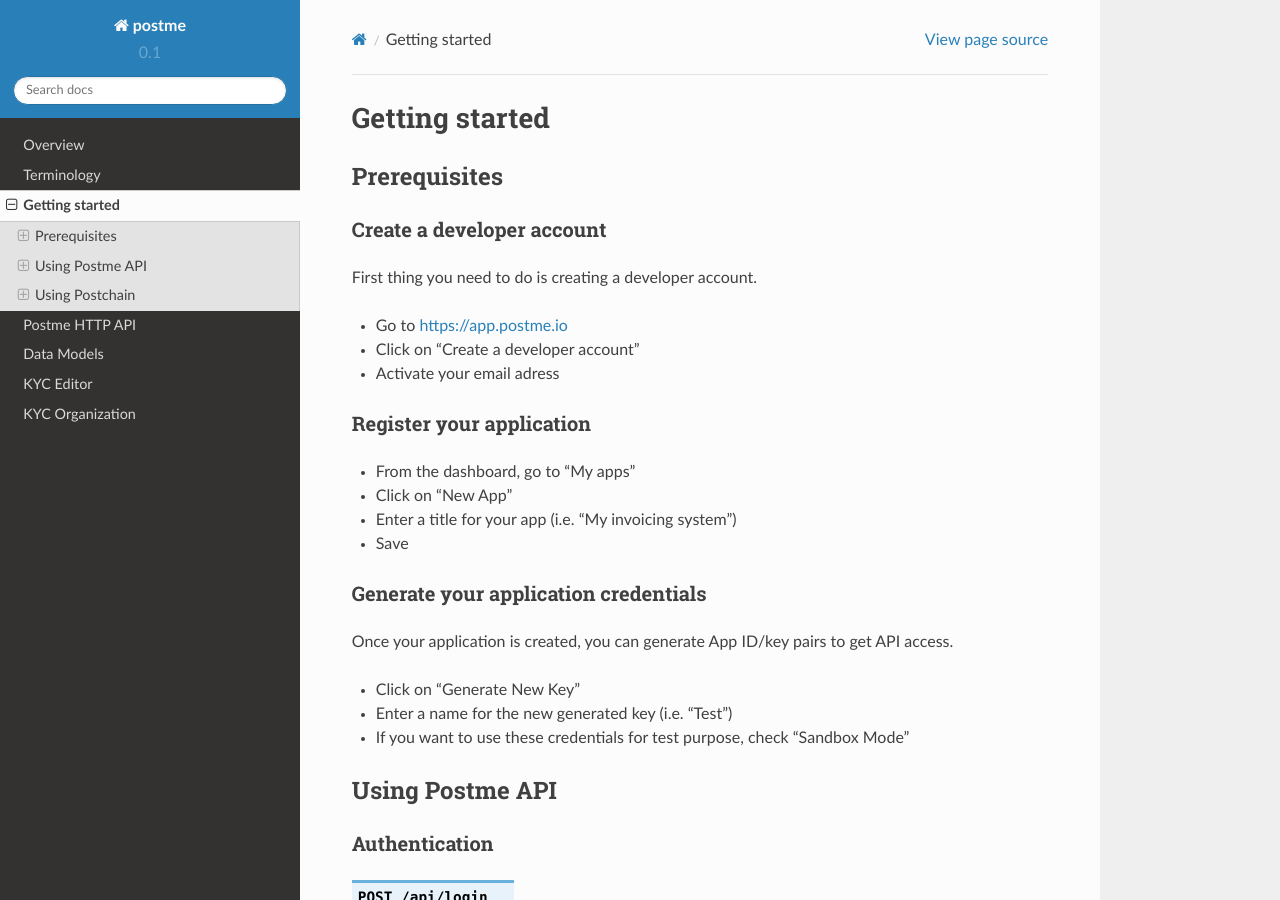
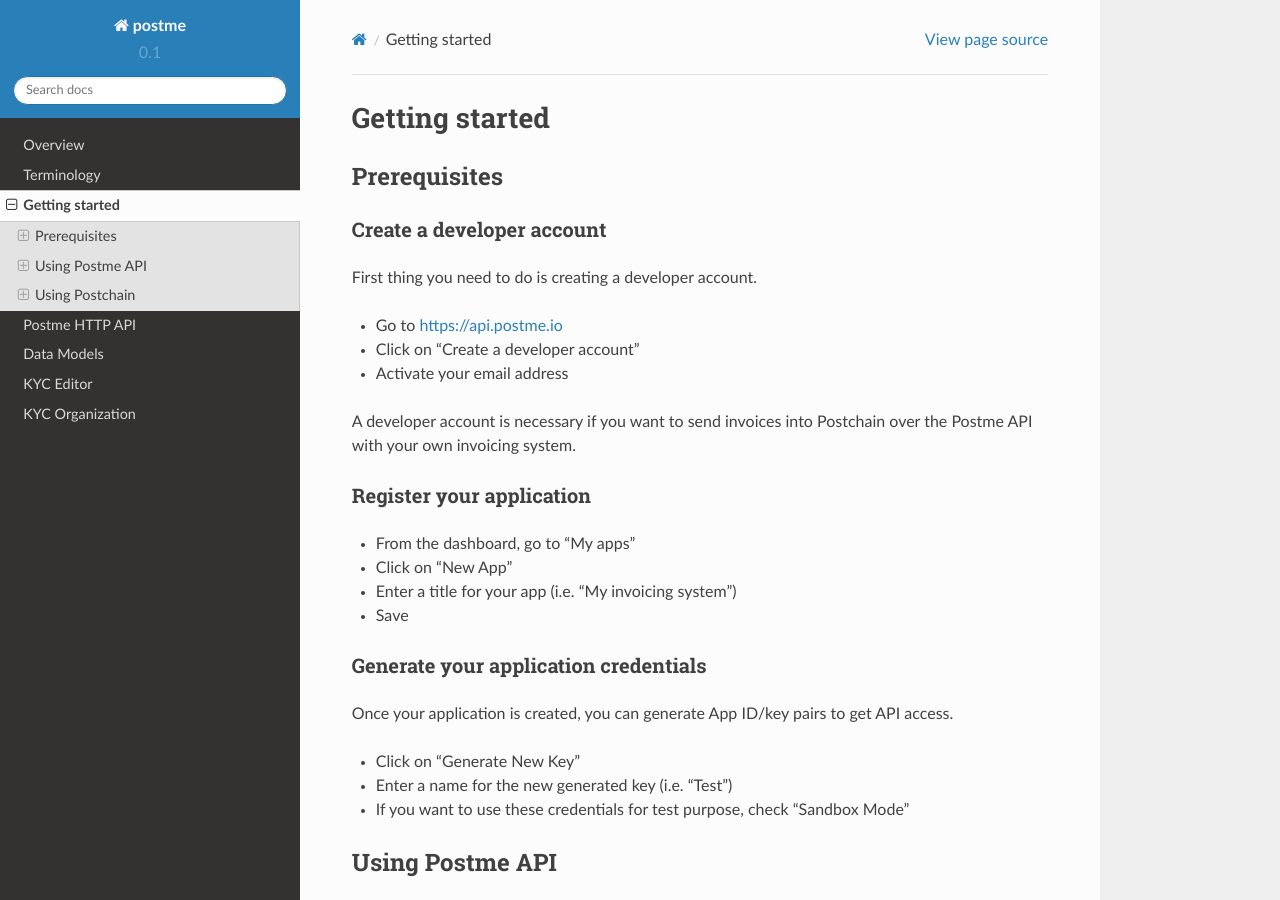
Before and after one commit to birdydigital/postme-docs, a Sphinx documentation site: the page built from docs/getting-started.rst, in a window 1280 px wide and 900 px high. Built offline with Sphinx 7.4.7 and the Read the Docs theme 2.0.0, drawn with Linux system fonts in a browser that asks for light colours; pages that are not in the unit, such as notebooks, are missing from menus.

Commit message:
Changes on documentation

```diff
--- a/docs/getting-started.rst
+++ b/docs/getting-started.rst
@@ -11,9 +11,11 @@
 
 First thing you need to do is creating a developer account.
 
-* Go to https://app.postme.io
+* Go to https://api.postme.io
 * Click on "Create a developer account"
-* Activate your email adress
+* Activate your email address
+
+A developer account is necessary if you want to send invoices into Postchain over the Postme API with your own invoicing system.
 
 Register your application
 ~~~~~~~~~~~~~~~~~~~~~~~~~
```
